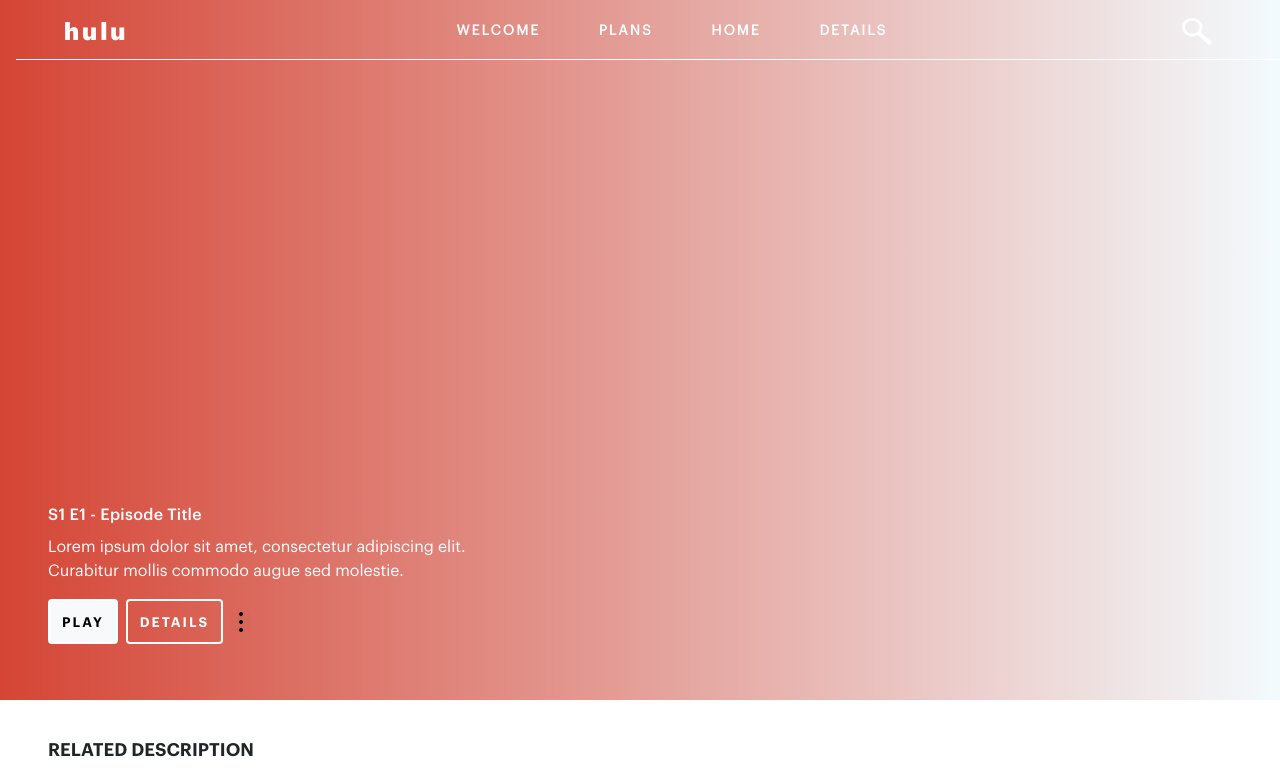
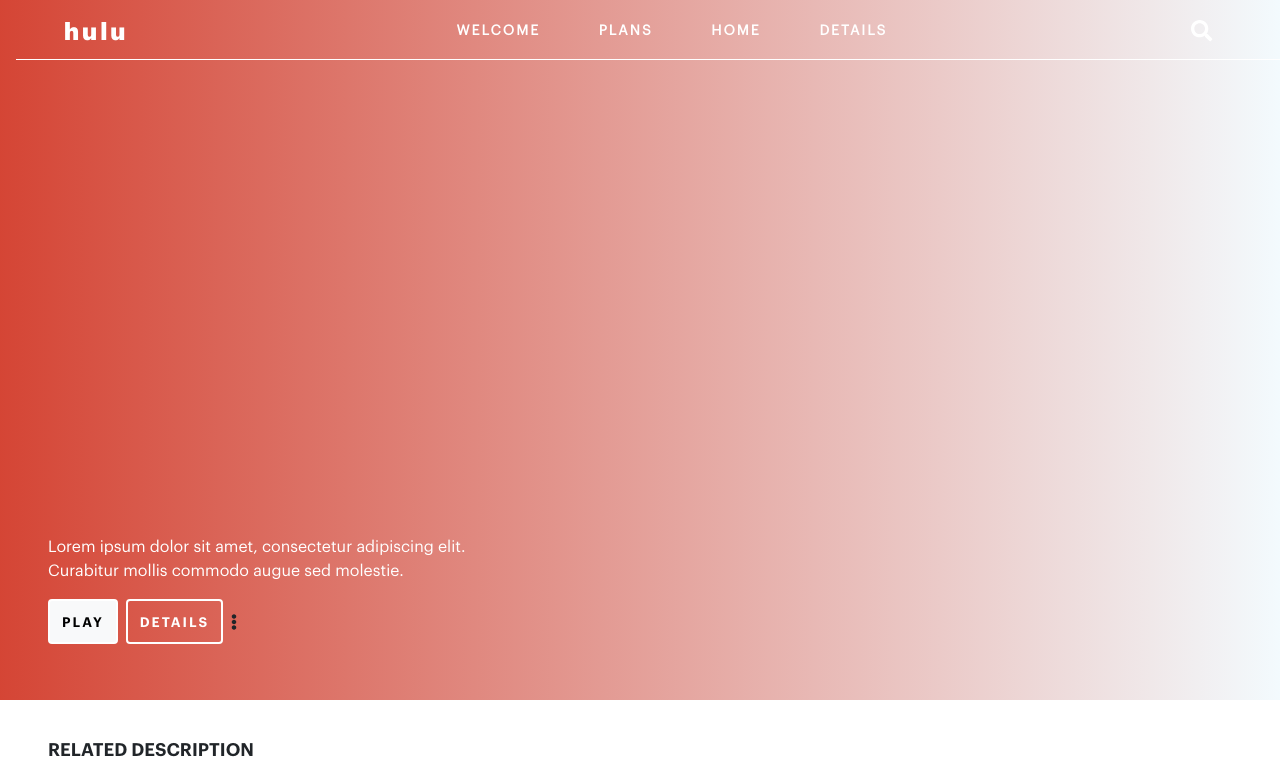
Before and after one commit to MSchak/vue-hulu-project, a Vue app: page /#/ in a window 1280 px wide. Shown: the top 768 px of the page. Built offline with nearby package versions, Linux system fonts and the light colour scheme.

Commit message:
Added font-awesome and replaced imgs with fa-icons

```diff
--- a/package.json
+++ b/package.json
@@ -8,6 +8,9 @@
     "lint": "vue-cli-service lint"
   },
   "dependencies": {
+    "@fortawesome/fontawesome-svg-core": "^1.2.36",
+    "@fortawesome/free-solid-svg-icons": "^5.15.4",
+    "@fortawesome/vue-fontawesome": "^3.0.0-5",
     "core-js": "^3.6.5",
     "vue": "^3.0.0",
     "vue-router": "^4.0.12"
--- a/src/components/DetailsHeader.vue
+++ b/src/components/DetailsHeader.vue
@@ -1,11 +1,11 @@
 <template>
   <div class="details-header row my-3 align-items-center w-100">
     <div class="col-7 text-end pe-5">
-      <p class="title">Show title</p>
+      <p class="title mb-0">Show title</p>
     </div>
 
     <div class="col text-end">
-      <button class="x-icon"><router-link to="/">x</router-link></button>
+      <button class="btn"><router-link to="/"><fa icon="times" size="1x" class="x-icon"/></router-link></button>
     </div>
   </div>
 </template>
@@ -33,4 +33,8 @@ font-size: 12px;
 color: white;
 letter-spacing: 2px;
 }
+
+.x-icon{
+  color: white;
+}
 </style>
--- a/src/components/DetailsHighEmContent.vue
+++ b/src/components/DetailsHighEmContent.vue
@@ -13,7 +13,7 @@
       </p>
       <div class="d-flex mt-5">
       <div>
-        <button class="btn play-btn"></button>
+        <button class="btn play-btn"><fa icon="play-circle" size="4x"/></button>
       </div>
       <div class="d-flex align-items-center mx-3">
         <p class="play-ep">Watch next episode: {{ episodeNumber }}</p>
@@ -59,10 +59,7 @@ export default {
   color: white;
 }
 .play-btn{
-    background-color: white;
-    width: 60px;
-    height: 60px;
-    border-radius: 50%;
+    color: white;
 }
 .play-ep {
     font-family: "Graphik Medium";
--- a/src/components/EllipseMenu.vue
+++ b/src/components/EllipseMenu.vue
@@ -1,6 +1,6 @@
 <template>
     <div class="ellipse-menu d-flex">
-        <img class="align-self-center" src="../assets/ellipsis.jpg" alt="">
+        <fa icon="ellipsis-v" class="align-self-center"/>
     </div>
 </template>
 
@@ -11,8 +11,5 @@ export default {
 </script>
 
 <style scoped>
-.ellipse-menu img{
-    height: 20px;
 
-}
 </style>
--- a/src/components/EpisodesTab.vue
+++ b/src/components/EpisodesTab.vue
@@ -2,9 +2,9 @@
   <div class="episodes-tab drpdwn my-4">
     <button
       @click="toggle"
-      class="drpdwn-btn btn btn-light text-start ms-4"
+      class="drpdwn-btn btn btn-light ms-4 d-flex justify-content-between align-items-center"
     >
-      Season {{ seasonNumber }}
+      Season {{ seasonNumber }}<fa icon="caret-down"/>
     </button>
     <ul v-if="active" class="drpdwn-menu p-0 ms-4">
       <li class="drpdwn-item">
--- a/src/components/HighEmContent.vue
+++ b/src/components/HighEmContent.vue
@@ -1,11 +1,13 @@
 <template>
   <div class="high-em-content high-em-img row align-content-end pb-2">
+    <b-spinner v-if="loading"></b-spinner>
+    <template v-if="!loading">
       <div class="col-4 m-5 align-content-end p-0">
         <div class="show-logo d-flex mb-4">
           <img src="" alt="" />
         </div>
         <div class="ep-title">
-        <p>S1 E1 - Episode Title</p>
+          <p>{{showDetails.title}}</p>
         </div>
         <p class="ep-decription">
           Lorem ipsum dolor sit amet, consectetur adipiscing elit. Curabitur
@@ -13,6 +15,7 @@
         </p>
         <high-em-buttons></high-em-buttons>
       </div>
+    </template>
   </div>
 </template>
 
@@ -21,9 +24,20 @@ import HighEmButtons from "./HighEmButtons.vue";
 
 export default {
   name: "HighEmContent",
+  data(){
+    return {
+      showDetails: {}
+    }
+  },
   components: {
     HighEmButtons,
   },
+  methods:{
+    getFeaturedEpisode(){
+      this.loading = true
+
+    }
+  }
 };
 </script>
 
--- a/src/components/LoginDropdown.vue
+++ b/src/components/LoginDropdown.vue
@@ -1,8 +1,8 @@
 <template>
   <div class="login-nav container-fluid">
-    <div class="row">
-      <div class="col text-end">
-        <router-link to="/"><img class="hamburger-menu mx-5 my-4" src="../assets/menu.png"></router-link>
+    <div class="row h-100">
+      <div class="this col d-flex justify-content-end align-items-center h-100">
+        <router-link to="/"><fa icon="bars" size="2x"/></router-link>
       </div>
     </div>
   </div>
@@ -18,10 +18,12 @@ export default {
 
 .login-nav{
   position:fixed;
+  height:75px;
 }
 
-.hamburger-menu{
-width: 18px;
+
+.fa-bars{
+color: white;
 }
 
 </style>
--- a/src/components/MainNavigation.vue
+++ b/src/components/MainNavigation.vue
@@ -15,8 +15,8 @@
           </ul>
         </div>
 
-        <div class="col-3 text-end px-5">
-          <img class="search" src="../assets/search.png" />
+        <div class="col-3 text-end px-5 search">
+          <fa icon="search" size="lg"/>
         </div>
       </div>
     </div>
@@ -65,7 +65,7 @@ letter-spacing: 2px;
   list-style-type: none;
 }
 .search{
-  width: 30px;
+color: white;
 }
 
 
--- a/src/main.js
+++ b/src/main.js
@@ -1,5 +1,12 @@
 import { createApp } from 'vue'
 import App from './App.vue'
 import router from './router'
+import { FontAwesomeIcon } from '@fortawesome/vue-fontawesome';
+import {library} from '@fortawesome/fontawesome-svg-core';
+import {faCoffee, faTimes, faEllipsisV, faSearch,faPlayCircle, faCaretDown, faBars} from '@fortawesome/free-solid-svg-icons';
 
-createApp(App).use(router).mount('#app')
+library.add(faCoffee,faTimes, faEllipsisV,faSearch,faPlayCircle, faCaretDown, faBars);
+
+
+createApp(App)
+.component('fa', FontAwesomeIcon).use(router).mount('#app')
--- a/src/router/index.js
+++ b/src/router/index.js
@@ -3,6 +3,7 @@ import Home from '../views/Home.vue'
 import Welcome from '../views/Welcome.vue'
 import Plans from '../views/Plans.vue'
 import Details from '../views/Details.vue'
+
 
 
 const routes = [
```
Also changed, not shown: src/views/Home.vue (line endings or trailing spaces), 1 other file (tests, documents, lock files or other folders). Lines whose indentation alone changed are shown as unchanged.
